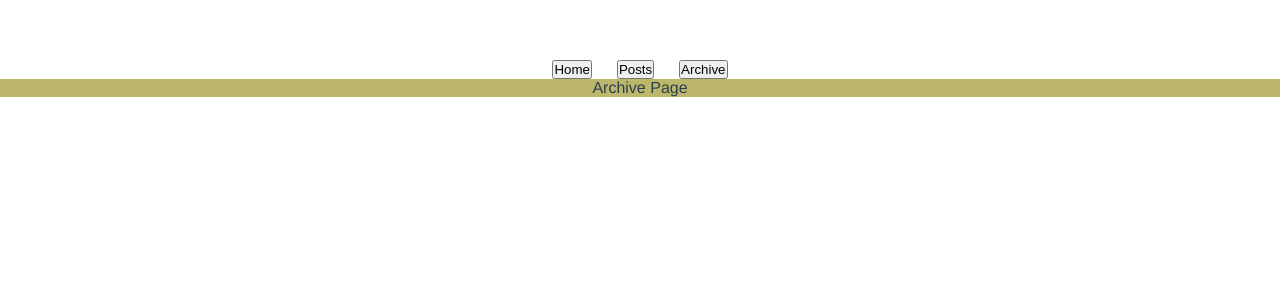
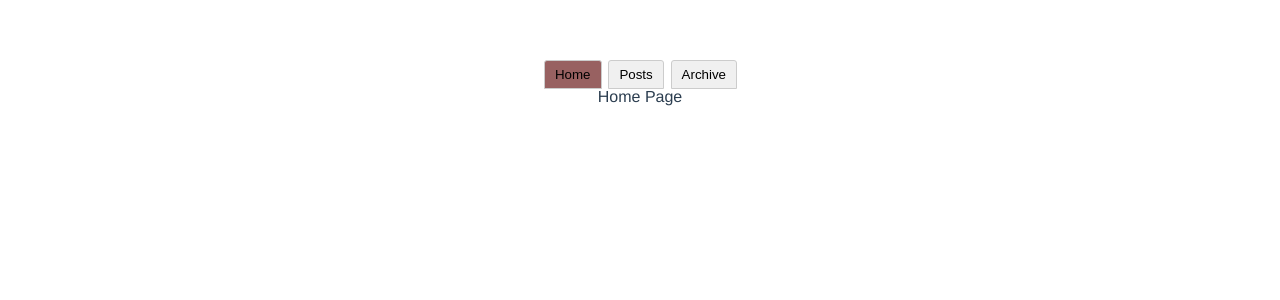
Before and after one commit to yuri-li/vue3-study, a Vue app: page / in a window 1280 px wide. Shown: the top 300 px of the page. Built offline with nearby package versions, Linux system fonts and the light colour scheme.

Commit message:
refactor: 切换Tab页

```diff
--- a/src/components/tabs/Index.vue
+++ b/src/components/tabs/Index.vue
@@ -1,28 +1,35 @@
 <template>
     <div class="tab">
         <div class="tab-title">
-            <button v-for="element in TabName.values()" :key="element.name" :class="{ selected: selectedComponent == element }" @click="selectedComponent = element">{{ element.name }}</button>
+            <button v-for="element in TabName.values()" :key="element.name" :class="['tab-button', { active: selectedTab.name == element.name }]" @click="selectedTab = element">{{ element.name }}</button>
         </div>
         <div class="tab-content">
-            <Home v-if="selectedComponent == TabName.Home" />
-            <Posts v-else-if="selectedComponent == TabName.Posts" />
-            <Archive v-else />
+            <component :is="selectedTab.component()" />
         </div>
     </div>
 </template>
 <script setup lang="ts">
-import Home from "@/components/tabs/Home.vue"
-import Posts from "@/components/tabs/Posts.vue"
-import Archive from "@/components/tabs/Archive.vue"
-import { ref } from "vue"
+import { ref, } from "vue"
 import { TabName } from "@/components/tabs/model"
 
-const selectedComponent = ref(TabName.Home)
-
+const selectedTab = ref(TabName.Home)
 </script>
 <style lang="scss" scoped>
-.selected {
-    background-color: brown;
+.tab-button {
+    padding: 6px 10px;
+    border-top-left-radius: 3px;
+    border-top-right-radius: 3px;
+    border: 1px solid #ccc;
+    cursor: pointer;
+    background: #f0f0f0;
+    margin-bottom: -1px;
+    margin-right: -1px;
+    &:hover {
+        background: #86ae85;
+    }
+    &.active {
+        background: #986161;
+    }
 }
 .tab {
     display: flex;
@@ -35,7 +42,6 @@ const selectedComponent = ref(TabName.Home)
     }
     .tab-content {
         width: 100%;
-        background-color: darkkhaki;
     }
 }
 </style>
--- a/src/components/tabs/model.ts
+++ b/src/components/tabs/model.ts
@@ -1,11 +1,18 @@
+/* eslint-disable @typescript-eslint/no-explicit-any */
+import Home from "@/components/tabs/Home.vue"
+import Posts from "@/components/tabs/Posts.vue"
+import Archive from "@/components/tabs/Archive.vue"
+
 class TabName {
-    public static readonly Home = new TabName("Home")
-    public static readonly Posts = new TabName("Posts")
-    public static readonly Archive = new TabName("Archive")
+    public static readonly Home = new TabName("Home", () => Home)
+    public static readonly Posts = new TabName("Posts", () => Posts)
+    public static readonly Archive = new TabName("Archive", () => Archive)
 
     name: string
-    private constructor(_name: string) {
+    component: () => any
+    private constructor(_name: string,_component: ()=>any) {
         this.name = _name
+        this.component = _component
     }
     static values() {
         return [TabName.Home, TabName.Posts, TabName.Archive]
```
